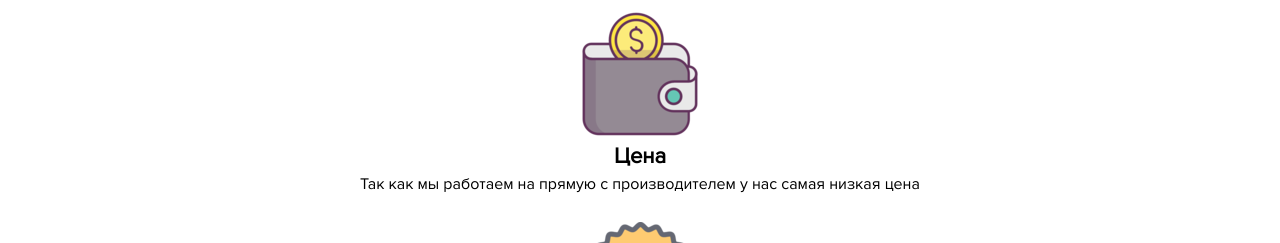
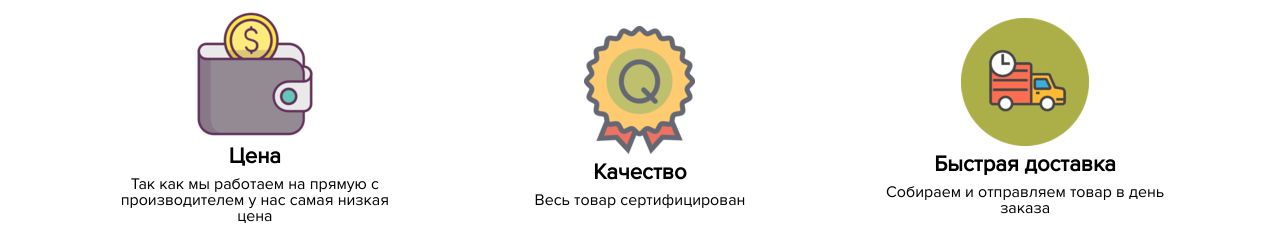
Before and after one commit to canderc/premiumfish, a website: page index.html in a window 1280 px wide. Shown: the part 557-800 px from the top of the page. Drawn offline with Linux system fonts and the light colour scheme.

Commit message:
add style desctop

```diff
--- a/index.html
+++ b/index.html
@@ -26,7 +26,6 @@
                        <span>+380632219550</span>
                     </div>
                     <div class="contact_email">
-                        <!-- <img src="img/email.png" alt=""> -->
                         <a href="#">premiumfish@gmail.com</a>
                     </div>
                 </div>
@@ -43,20 +42,20 @@
                 </div>
             </div>
             <section class="advantages">
+                <h2>Наши преимущества:</h2>
                 <div class="text-content-wrap">
-                    <h2>Наши преимущества:</h2>
                     <div class="advantages_item block-with-image">
-                           <img src="../img/price.png" alt="price">
+                       <img src="img/price.png" alt="price">
                        <h3><strong>Цена</strong></h3>
                        <p>Так как мы работаем на прямую с производителем у нас самая низкая цена</p>
                     </div>
                     <div class="advantages_item block-with-image">
-                            <img src="../img/качество.png" alt="quality">
+                        <img src="img/качество.png" alt="quality">
                         <h3>Качество</h3>
                         <p>Весь товар сертифицирован</p>
                     </div>
                     <div class="advantages_item block-with-image">
-                            <img src="../img/Доставка.png" alt="delivery">
+                        <img src="img/Доставка.png" alt="delivery">
                         <h3>Быстрая доставка</h3>
                         <p>Собираем и отправляем товар в день заказа</p>
                     </div>
@@ -100,7 +99,6 @@
                     <div class="contacts_email">
                         <img src="img/email3.png" alt="email">
                         <div class="contacts_email_text">
-                            <!-- <img src="img/email.png" alt=""> -->
                             <a href="#">premiumfish@gmail.com</a>
                         </div>
                     </div>
--- a/styles/layout/common.scss
+++ b/styles/layout/common.scss
@@ -11,6 +11,11 @@
 	@include sm-screen {
 		padding: 0;
 	}
+
+	@include lg-screen {
+		display: flex;
+		justify-content: space-around;
+	}
 }
 
 .multi-paragraph-block {
@@ -22,6 +27,11 @@
 	@include sm-screen {
 		align-items: initial;
 	}
+
+	@include lg-screen {
+		padding-left: 15px;
+		padding-right: 15px;
+	}
 }
 
 .block-with-image {
--- a/styles/layout/footer.scss
+++ b/styles/layout/footer.scss
@@ -13,6 +13,10 @@
 
             @include sm-screen {
                 font-size: 22px;
+            }
+
+            @include lg-screen {
+               font-size: 27px;
             }
 
             p {
@@ -48,6 +52,10 @@
                 @include sm-screen {
                     font-size: 13px;
                 }
+
+                @include lg-screen {
+                    font-size: 17px;
+                }
             }
         }
 
@@ -63,6 +71,10 @@
 
                     @include sm-screen {
                         font-size: 13px;
+                    }
+
+                    @include lg-screen {
+                        font-size: 17px;
                     }
                 }
             }
@@ -81,6 +93,10 @@
                     @include sm-screen {
                         font-size: 13px;
                     }
+
+                    @include lg-screen {
+                        font-size: 17px;
+                    }
                 }
             }
         }
--- a/styles/pages/advantages.scss
+++ b/styles/pages/advantages.scss
@@ -17,6 +17,10 @@
 
             p {
                 text-align: center;
+
+                @include lg-screen {
+                    max-width: 300px;
+                }
             }
         }
 }
--- a/styles/pages/contacts.scss
+++ b/styles/pages/contacts.scss
@@ -34,6 +34,10 @@
                 a {
                     text-decoration: none;
                     color: white;
+
+                    @include lg-screen {
+                        font-size: 20px;
+                    }
                 }
             }
 
@@ -59,6 +63,10 @@
 
             span {
                 padding-bottom: 3px;
+
+                @include lg-screen {
+                    font-size: 20px;
+                }
             }
         }
     }
--- a/styles/pages/delivery.scss
+++ b/styles/pages/delivery.scss
@@ -4,6 +4,11 @@
 
     @include sm-screen {
 		padding: 15px 10px;
+    }
+
+    @include lg-screen {
+		display: flex;
+		flex-direction: row;
 	}
 
     h3 {
--- a/styles/pages/payment.scss
+++ b/styles/pages/payment.scss
@@ -3,6 +3,11 @@
 
     @include sm-screen {
 		padding: 15px 10px;
+    }
+
+    @include lg-screen {
+		display: flex;
+		flex-direction: row-reverse;
 	}
 
     h3 {
```
Also changed, not shown: styles/style.css. Lines whose indentation alone changed are shown as unchanged.
